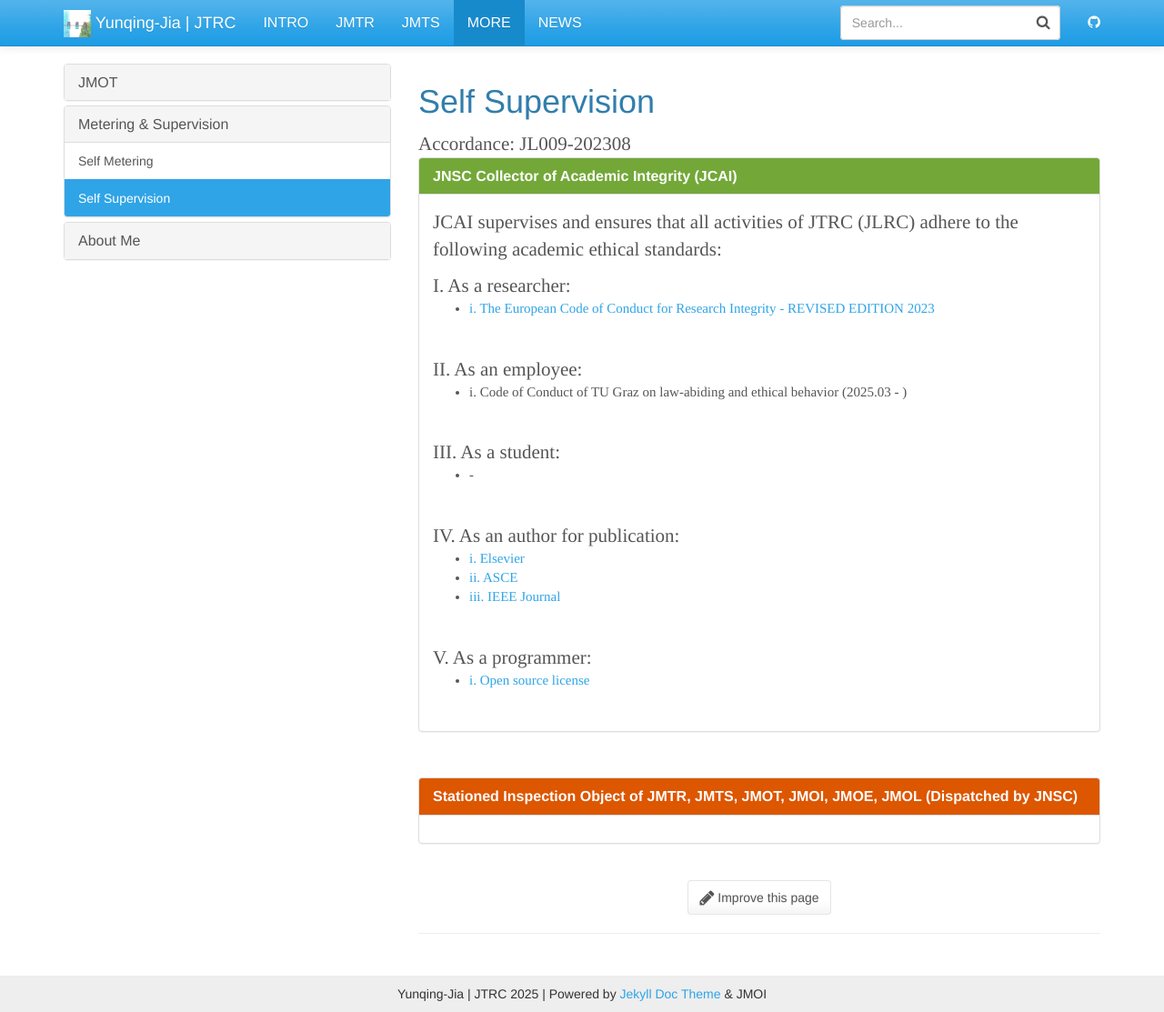
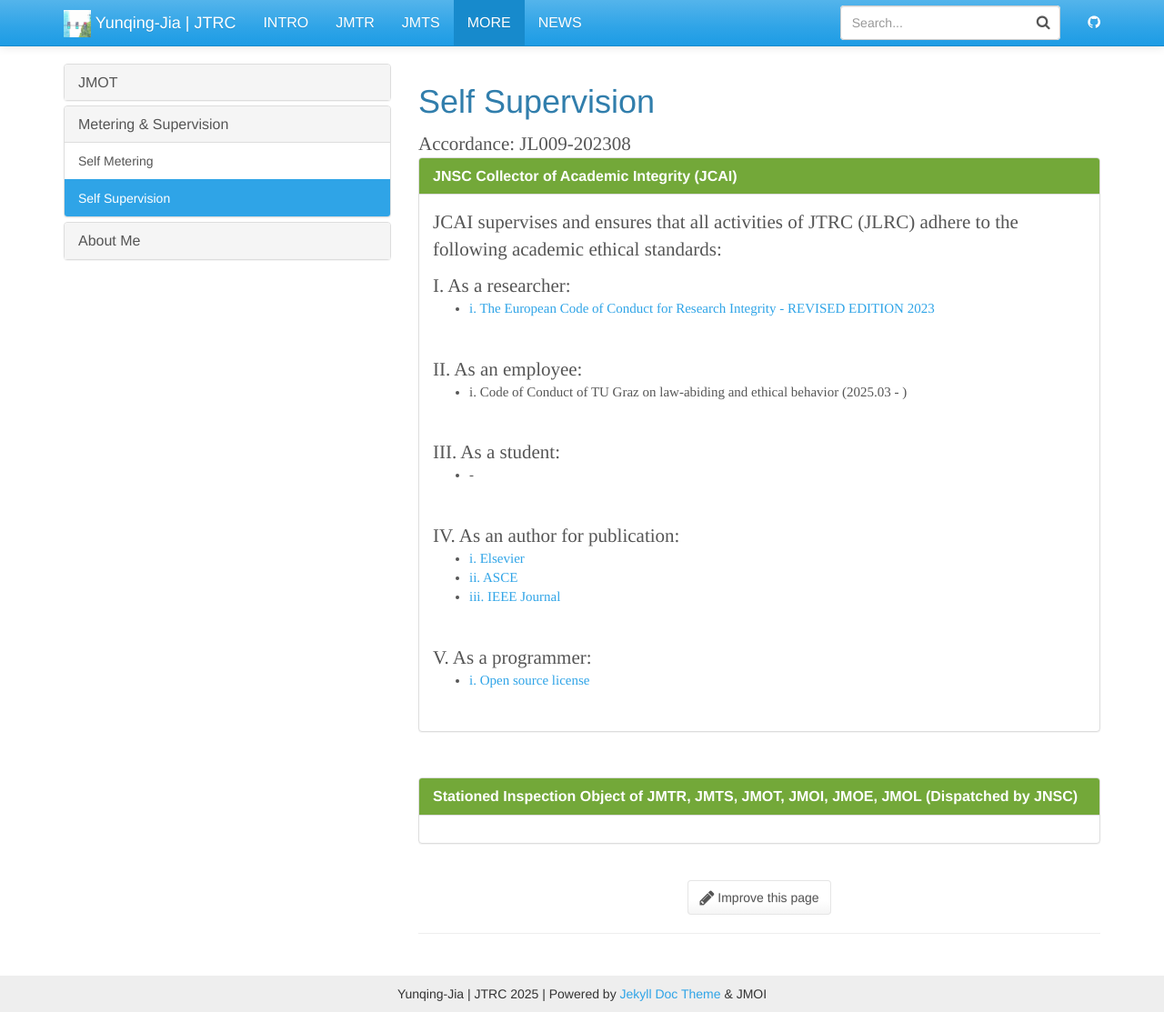
Before and after one commit to Yunqing-Jia/JTRC, a Jekyll site: the page built from _more/supervision.md, in a window 1280 px wide and 1113 px high. Shown: the whole window at 91% size. Built offline with Jekyll 4.4.1, drawn with Linux system fonts in a browser that asks for light colours.

Commit message:
Update supervision.md

```diff
--- a/_more/supervision.md
+++ b/_more/supervision.md
@@ -87,7 +87,7 @@ JCAI supervises and ensures that all activities of JTRC (JLRC) adhere to the fol
 
 <br>
 
-<div class="panel panel-warning">
+<div class="panel panel-success">
 <div class="panel-heading">
 <h3 class="panel-title" style="font-weight: bold;">Stationed Inspection Object of JMTR, JMTS, JMOT, JMOI, JMOE, JMOL (Dispatched by JNSC)</h3>
 </div>
```
